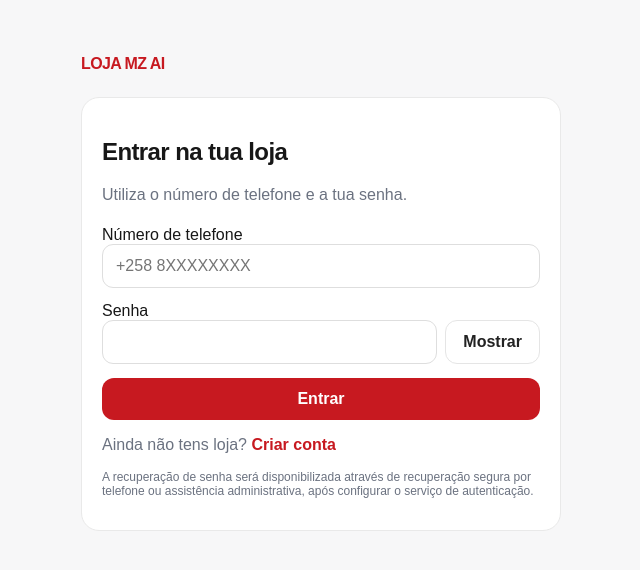
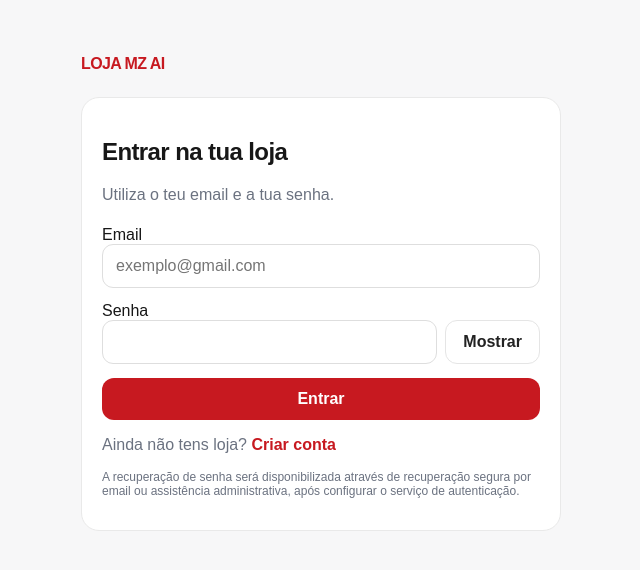
Before and after one commit to manuelngovene794-hash/LOJA-MZ-AI, a Next.js app: page /entrar in a window 1280 px wide. Shown: the top 570 px of the page, without its empty margins (319-959 px from the left). Built offline with nearby package versions, Linux system fonts and the light colour scheme.

Commit message:
Update page.tsx

```diff
--- a/app/entrar/page.tsx
+++ b/app/entrar/page.tsx
@@ -1,51 +1,109 @@
+"use client";
 
-"use client";
 import Link from "next/link";
 import { useState } from "react";
 import { useRouter } from "next/navigation";
 import { createClient } from "@/lib/supabase-browser";
 
 export default function LoginPage() {
-  const [phone,setPhone] = useState("");
-  const [password,setPassword] = useState("");
-  const [show,setShow] = useState(false);
-  const [error,setError] = useState("");
-  const [busy,setBusy] = useState(false);
+  const [email, setEmail] = useState("");
+  const [password, setPassword] = useState("");
+  const [show, setShow] = useState(false);
+  const [error, setError] = useState("");
+  const [busy, setBusy] = useState(false);
   const router = useRouter();
 
   async function submit(e: React.FormEvent) {
-    e.preventDefault(); setBusy(true); setError("");
+    e.preventDefault();
+    setBusy(true);
+    setError("");
+
     try {
       const supabase = createClient();
-      const { error } = await supabase.auth.signInWithPassword({ phone: phone.trim(), password });
+
+      const { error } = await supabase.auth.signInWithPassword({
+        email: email.trim(),
+        password
+      });
+
       if (error) throw error;
-      router.push("/painel"); router.refresh();
+
+      router.push("/painel");
+      router.refresh();
     } catch (err) {
-      setError(err instanceof Error ? err.message : "Não foi possível entrar.");
+      setError(
+        err instanceof Error ? err.message : "Não foi possível entrar."
+      );
+    } finally {
+      setBusy(false);
     }
-    finally { setBusy(false); }
   }
 
-  return <main className="container" style={{maxWidth:480,padding:"55px 0"}}>
+  return (
+    <main className="container" style={{maxWidth:480,padding:"55px 0"}}>
       <Link className="brand" href="/">LOJA MZ AI</Link>
+
       <section className="panel" style={{marginTop:24}}>
         <h1>Entrar na tua loja</h1>
-      <p className="muted">Utiliza o número de telefone e a tua senha.</p>
+
+        <p className="muted">
+          Utiliza o teu email e a tua senha.
+        </p>
+
         <form onSubmit={submit} style={{display:"grid",gap:14,marginTop:22}}>
-        <label>Número de telefone
-          <input className="field" value={phone} onChange={e=>setPhone(e.target.value)} placeholder="+258 8XXXXXXXX" autoComplete="tel" required />
+          <label>
+            Email
+            <input
+              className="field"
+              type="email"
+              value={email}
+              onChange={e=>setEmail(e.target.value)}
+              placeholder="exemplo@gmail.com"
+              autoComplete="email"
+              required
+            />
           </label>
-        <label>Senha
+
+          <label>
+            Senha
             <div style={{display:"flex",gap:8}}>
-            <input className="field" type={show?"text":"password"} value={password} onChange={e=>setPassword(e.target.value)} autoComplete="current-password" required/>
-            <button type="button" className="btn btn-light" onClick={()=>setShow(!show)}>{show?"Esconder":"Mostrar"}</button>
+              <input
+                className="field"
+                type={show?"text":"password"}
+                value={password}
+                onChange={e=>setPassword(e.target.value)}
+                autoComplete="current-password"
+                required
+              />
+
+              <button
+                type="button"
+                className="btn btn-light"
+                onClick={()=>setShow(!show)}
+              >
+                {show?"Esconder":"Mostrar"}
+              </button>
             </div>
           </label>
+
           {error && <p style={{color:"#c71920"}}>{error}</p>}
-        <button className="btn btn-red" disabled={busy}>{busy?"A entrar...":"Entrar"}</button>
+
+          <button className="btn btn-red" disabled={busy}>
+            {busy?"A entrar...":"Entrar"}
+          </button>
         </form>
-      <p className="muted">Ainda não tens loja? <Link href="/registar" style={{color:"#c71920",fontWeight:700}}>Criar conta</Link></p>
-      <p className="muted" style={{fontSize:12}}>A recuperação de senha será disponibilizada através de recuperação segura por telefone ou assistência administrativa, após configurar o serviço de autenticação.</p>
+
+        <p className="muted">
+          Ainda não tens loja?{" "}
+          <Link href="/registar" style={{color:"#c71920",fontWeight:700}}>
+            Criar conta
+          </Link>
+        </p>
+
+        <p className="muted" style={{fontSize:12}}>
+          A recuperação de senha será disponibilizada através de recuperação segura por email ou assistência administrativa, após configurar o serviço de autenticação.
+        </p>
       </section>
-  </main>;
+    </main>
+  );
         }
```
Lines whose indentation alone changed are shown as unchanged.
